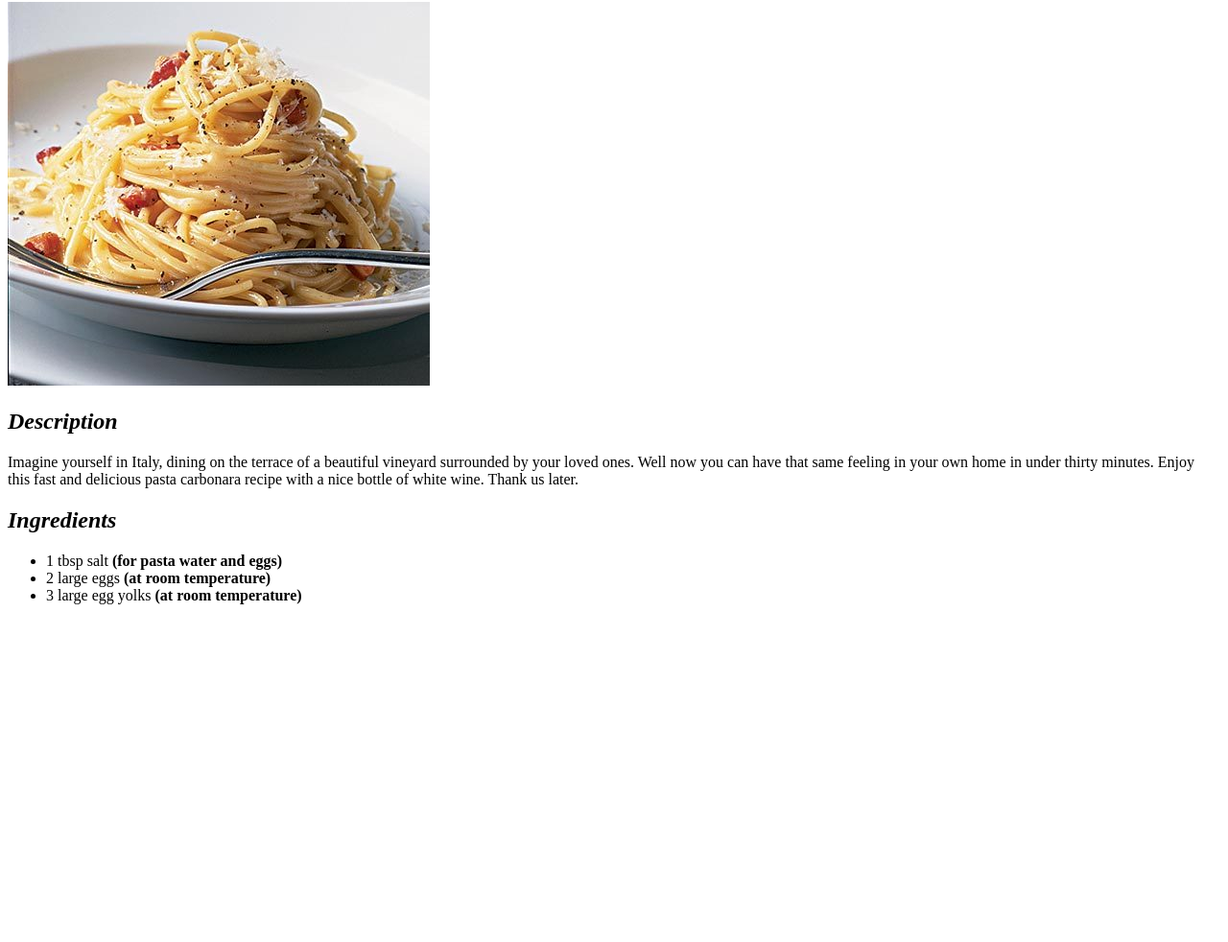
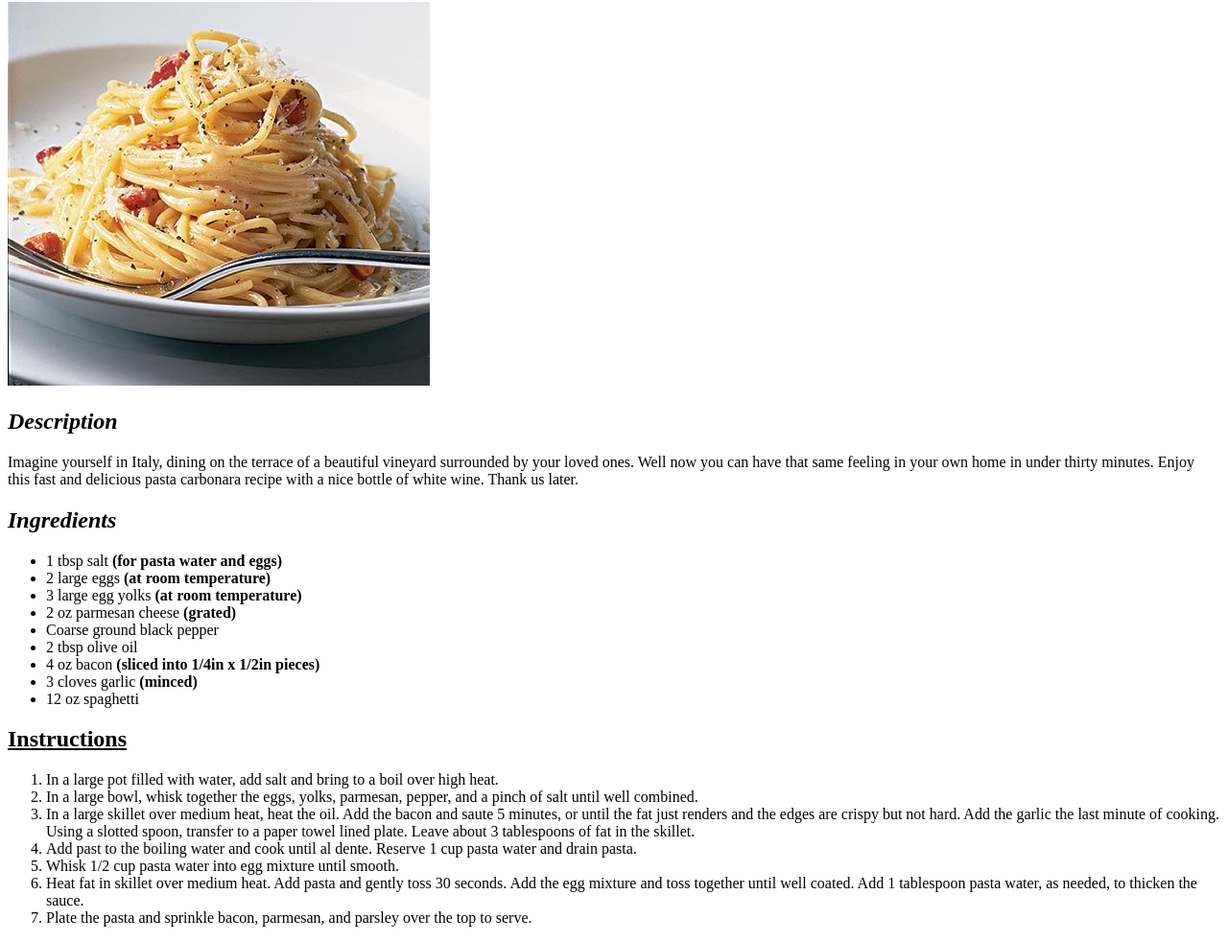
Before and after one commit to emkleins/odin-recipes, a plain HTML site: page recipes/Really-Good-Carbonara.html in a window 1280 px wide. Shown: the part 78-1060 px from the top of the page at 96% size. Before the commit the page ends 800 px from the top, so only its background shows below. Drawn offline with Linux system fonts and the light colour scheme.

Commit message:
finish ingredient and instruction scetions of of recipe sheet 3

```diff
--- a/recipes/Really-Good-Carbonara.html
+++ b/recipes/Really-Good-Carbonara.html
@@ -20,8 +20,26 @@
                 <li>1 tbsp salt <strong>(for pasta water and eggs)</strong></li>
                 <li>2 large eggs <strong>(at room temperature)</strong></li>
                 <li>3 large egg yolks <strong>(at room temperature)</strong></li>
+                <li>2 oz parmesan cheese <strong>(grated)</strong></li>
+                <li>Coarse ground black pepper</li>
+                <li>2 tbsp olive oil</li>
+                <li>4 oz bacon <strong>(sliced into 1/4in x 1/2in pieces)</strong></li>
+                <li>3 cloves garlic <strong>(minced)</strong></li>
+                <li>12 oz spaghetti</li>
+            </ul>
 
-            </ul>
+            <h2><ins>Instructions</ins></h2>
+            <ol>
+                <li>In a large pot filled with water, add salt and bring to a boil over high heat.</li>
+                <li>In a large bowl, whisk together the eggs, yolks, parmesan, pepper, and a pinch of salt until well combined.</li>
+                <li>In a large skillet over medium heat, heat the oil. Add the bacon and saute 5 minutes, or until the fat just renders and the edges are crispy but not hard. Add the garlic the last minute of cooking. Using a slotted spoon, transfer to a paper towel lined plate. Leave about 3 tablespoons of fat in the skillet.</li>
+                <li>Add past to the boiling water and cook until al dente. Reserve 1 cup pasta water and drain pasta.</li>
+                <li>Whisk 1/2 cup pasta water into egg mixture until smooth.</li>
+                <li>Heat fat in skillet over medium heat. Add pasta and gently toss 30 seconds. Add the egg mixture and toss together until well coated. Add 1 tablespoon pasta water, as needed, to thicken the sauce.</li>
+                <li>Plate the pasta and sprinkle bacon, parmesan, and parsley over the top to serve.</li>
+            </ol>
+
         </p>
+
     </body>
 </html>
```
